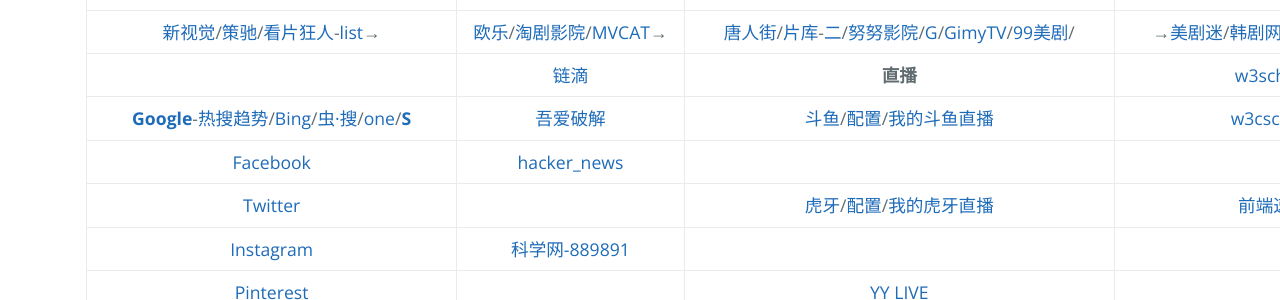
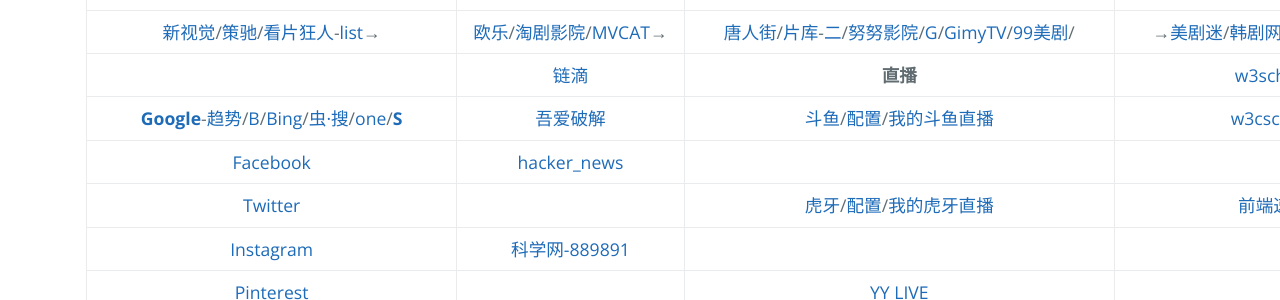
Before and after one commit to AmbroseRen/test, a Jekyll site: the page built from navigation.md, in a window 1280 px wide. Shown: the part 1211-1511 px from the top of the page. Built offline with Jekyll 4.4.1, drawn with Linux system fonts in a browser that asks for light colours; our own code applies the rules of GitHub Pages for plain Markdown files; the repository's description, which GitHub fills in, is left out.

Commit message:
Update navigation.md

```diff
--- a/navigation.md
+++ b/navigation.md
@@ -51,7 +51,7 @@
 | []() | []() | [西瓜视频](https://www.ixigua.com/my/favorite)/[咪咕体育](https://www.miguvideo.com/mgs/website/prd/personalCenter.html#/collect)-[音乐](https://music.migu.cn/v3/my/playlist):[播放](https://music.migu.cn/v3/music/player/audio)/[乐视](http://i.le.com/playrecord#favorite)/[M1905](https://www.1905.com/mdb/film/)-[V](https://vip.1905.com/)/[好看](https://sv.baidu.com/) | →[CCTV](https://tv.cctv.com/live/)-[收藏](https://i.cctv.com/account/collection)/[牛视](https://www.chaojidianshi.net/)A/[电视](http://www.tvyan.com/)源/[nettv](http://nettv.live/)/[ss](https://steelsoft.site/wtv/tv.php?code=us&name=3ABN%20(720p)) |
 | [新视觉](http://www.qzcyqp.com/)/[策驰](http://www.cechiyy8.com/)/[看片狂人](https://www.kpkuang.com/)-[list](https://whereiskpkuang.com/)→ | [欧乐](https://www.olevod.com/)/[淘剧影院](https://www.taojuyb.com/)/[MVCAT](https://www.mvcat.com/)→ | [唐人街](https://www.tangrenjie.tv/)/[片库](https://www.btnull.org/)-[二](https://www.pkmp4.com/)/[努努影院](https://www.nunuyy3.org)/[G](https://gimytv.in/)/[GimyTV](https://gimytv.com/)/[99美剧](https://www.999meijutv.com/)/[]() | →[美剧迷](https://www.meijumi.net/)/[韩剧网](https://www.tvn.cc/)-[kortw](https://kortw.com/)/[蛋蛋赞](https://www.dandanzan.cc/) |
 | []() | [链滴](https://ld246.com/) | __直播__ | [w3school](https://www.w3school.com.cn/) |
-| [__Google__](https://www.google.com/)-[热搜趋势](https://trends.google.com/trends/?geo=US)/[Bing](https://cn.bing.com/)/[虫·搜](https://search.chongbuluo.com/)/[one](https://aur.one)/[<strong id="searchs">S</strong>](Library/SearchEngine.md) | [吾爱破解](https://www.52pojie.cn/) | [斗鱼](https://www.douyu.com/directory/myFollow)/[配置](https://mp.douyu.com/live/main)/[我的斗鱼直播](https://www.douyu.com/10150268) | [w3cschool](https://www.w3cschool.cn/) |
+| [__Google__](https://www.google.com/)-[趋势](https://trends.google.com/trends/?geo=US)/[B](https://top.baidu.com/board?tab=homepage)/[Bing](https://cn.bing.com/)/[虫·搜](https://search.chongbuluo.com/)/[one](https://aur.one)/[<strong id="searchs">S</strong>](Library/SearchEngine.md) | [吾爱破解](https://www.52pojie.cn/) | [斗鱼](https://www.douyu.com/directory/myFollow)/[配置](https://mp.douyu.com/live/main)/[我的斗鱼直播](https://www.douyu.com/10150268) | [w3cschool](https://www.w3cschool.cn/) |
 | [Facebook](https://www.facebook.com/) | [hacker_news](https://news.ycombinator.com/) | []() | []() |
 | [Twitter](https://twitter.com/home) | []() | [虎牙](https://www.huya.com/myfollow)/[配置](https://i.huya.com/index.php?m=ProfileSetting#ktylts)/[我的虎牙直播](https://www.huya.com/25541428) | [前端速查](http://f2er.club/) |
 | [Instagram](https://www.instagram.com/ambroserencn/) | [科学网-889891](http://blog.sciencenet.cn/home.php?mod=spacecp&ac=friend&op=find) | []() | []() |
```
